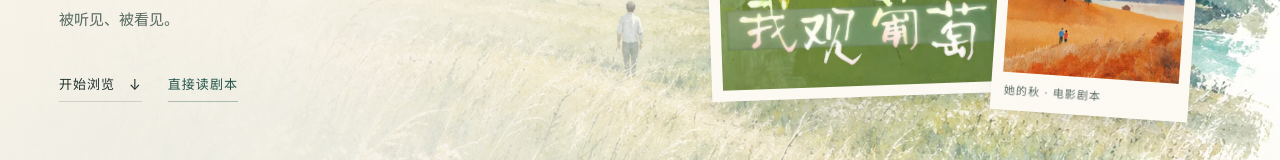
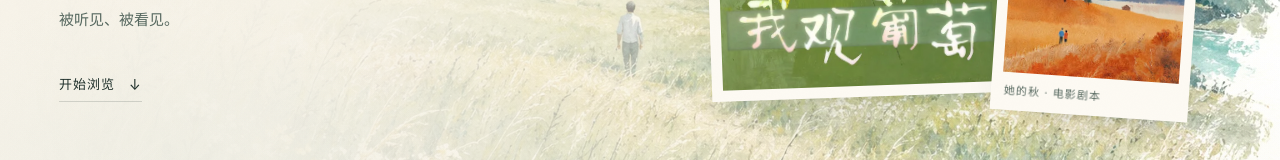
Before and after one commit to yyysf/zhangyi-portfolio, a website: page dist/index.html in a window 1280 px wide. Shown: the part 512-672 px from the top of the page. Drawn offline with Linux system fonts and the light colour scheme.

Commit message:
首页首屏去掉「直接读剧本」次级入口，只留「开始浏览」

```diff
--- a/dist/index.html
+++ b/dist/index.html
@@ -113,7 +113,6 @@
           <p class="hero-intro">我探索故事如何被书写、被表演、<br class="desktop-break">被听见、被看见。</p>
           <div class="hero-actions">
             <a class="round-link" href="#about"><span>开始浏览</span><i aria-hidden="true">↓</i></a>
-            <a class="quiet-link" href="#scripts">直接读剧本</a>
           </div>
         </div>
 
```
